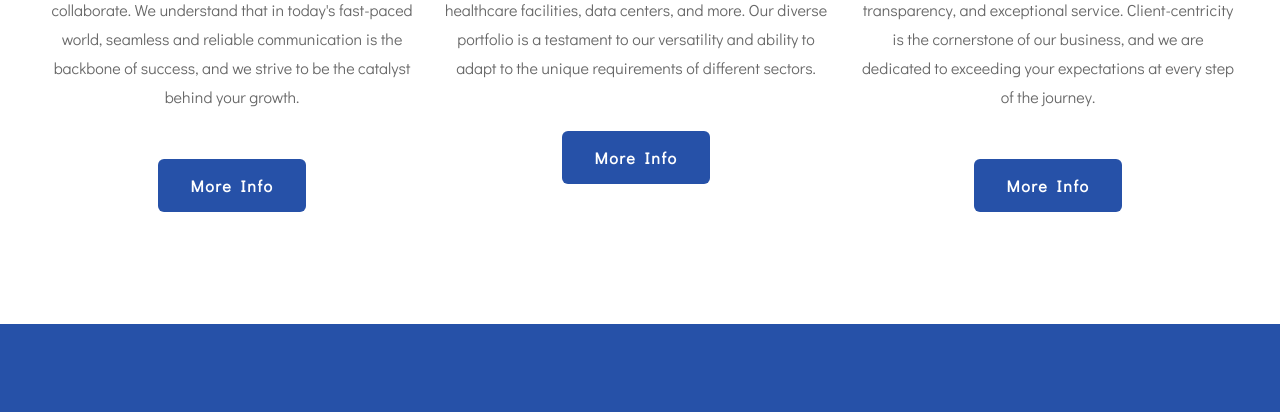
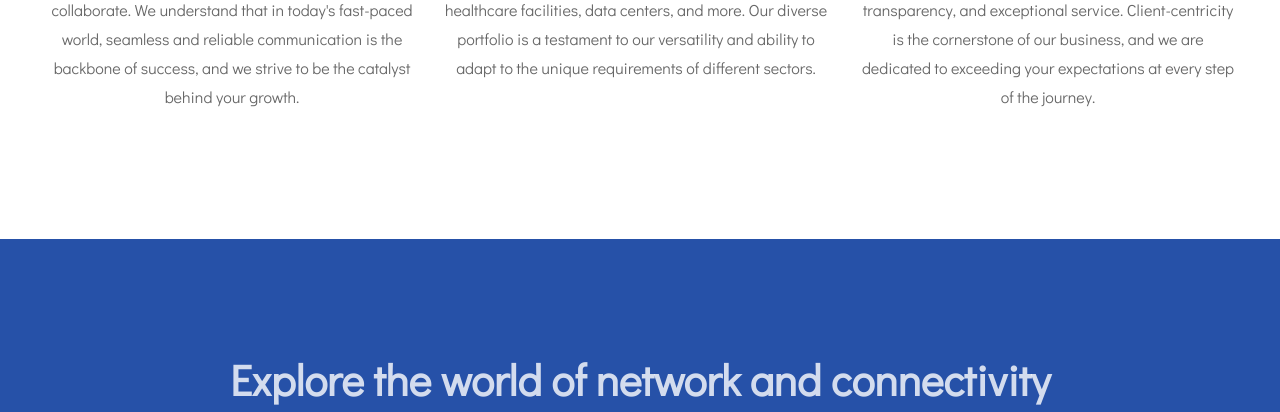
Before and after one commit to Ethan-kdtest/ComtechSolutions, a plain HTML site: page index.html in a window 1280 px wide. Shown: the part 1680-2092 px from the top of the page. Drawn offline with Linux system fonts and the light colour scheme.

Commit message:
Update index.html
removed more info buttons

```diff
--- a/index.html
+++ b/index.html
@@ -65,15 +65,15 @@ Released   : 20140330
 		</div>
 		<div class="boxA">
 			<p>Our Mission At Comtech Solutions Canada, our mission is simple yet powerful: to revolutionize the way businesses and individuals connect, communicate, and collaborate. We understand that in today's fast-paced world, seamless and reliable communication is the backbone of success, and we strive to be the catalyst behind your growth.</p>
-			<a href="#" class="button button-alt">More Info</a>
+<!-- 			<a href="#" class="button button-alt">More Info</a> -->
 		</div>
 		<div class="boxB">
 			<p>Diverse Portfolio Over the years, we have had the privilege of working with clients from various industries, including corporate offices, educational institutions, healthcare facilities, data centers, and more. Our diverse portfolio is a testament to our versatility and ability to adapt to the unique requirements of different sectors.</p>
-			<a href="#" class="button button-alt">More Info</a>
+<!-- 			<a href="#" class="button button-alt">More Info</a> -->
 		</div>
 		<div class="boxC">
 			<p> Customer Satisfaction Our success is directly linked to the satisfaction of our customers. We take great pride in cultivating long-lasting relationships, built on trust, transparency, and exceptional service. Client-centricity is the cornerstone of our business, and we are dedicated to exceeding your expectations at every step of the journey.</p>
-			<a href="#" class="button button-alt">More Info</a>
+<!-- 			<a href="#" class="button button-alt">More Info</a> -->
 		</div>
 	</div>
 </div>
```
